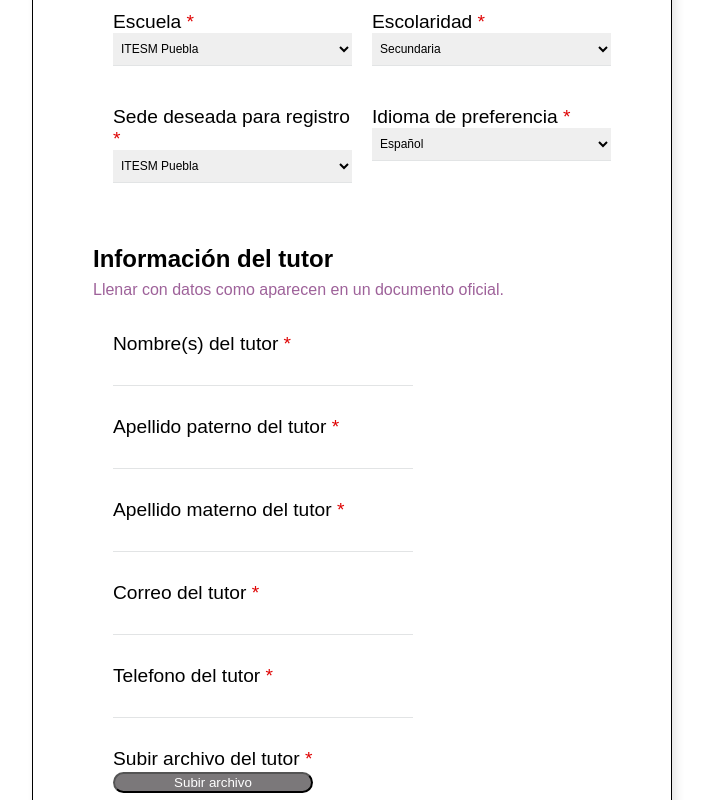
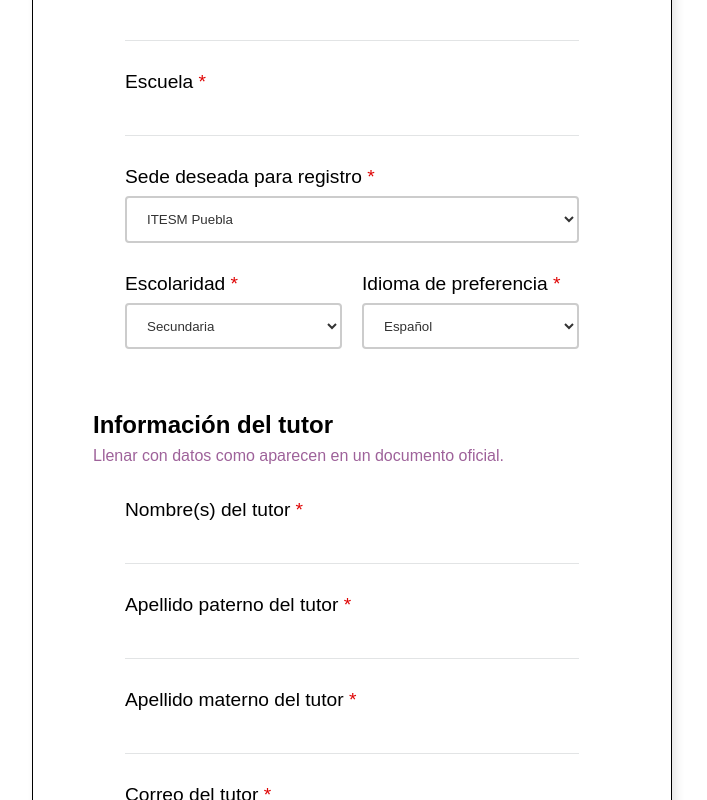
Before and after one commit to anhuar-ma/PatronesHermosos, a React (Vite) app in the folder client/: page /participante in a window 1280 px wide. Shown: the part 840-1640 px from the top of the page, without its empty margins (288-995 px from the left). Built offline with nearby package versions, Linux system fonts and the light colour scheme.

Commit message:
Participantes Forms ready all devices

```diff
--- a/client/src/Home.css
+++ b/client/src/Home.css
@@ -1,4 +1,4 @@
-/* .perfil{
+.perfil{
     background-image: url(assets/ImgInicio.png);
     background-repeat: no-repeat;
     background-size: cover;
@@ -15,4 +15,4 @@
         background-position: 15% center;
     }
 
-} */
+}
--- a/client/src/RegistroParticipantes.jsx
+++ b/client/src/RegistroParticipantes.jsx
@@ -43,36 +43,34 @@ export default function RegistroParticipantes(){
                                 <input name="edad" type="number" />
                             </label>
 
-                            <div className="input-row">
+
                                 <label>
                                     Escuela <span className="mandatory">*</span><br />
-                                    <select name="escuela">
+                                    <input name="escuela" />
+                                </label>
+                                <label>
+                                    Sede deseada para registro <span className="mandatory">*</span><br />
+                                    <select name="sede_deseada" className='select-personalizado' id='sede_deseada'>
                                         <option>ITESM Puebla</option>
                                         <option>ITESM Monterrey</option>
                                     </select>
                                 </label>
 
-                                <label>
+
+
+                            <div className="input-row">
+                            <label>
                                     Escolaridad <span className="mandatory">*</span><br />
-                                    <select name="escolaridad">
+                                    <select name="escolaridad" className='select-personalizado'>
                                         <option>Secundaria</option>
                                         <option>Preparatoria</option>
                                     </select>
                                 </label>
-                            </div>
 
-                            <div className="input-row">
-                                <label>
-                                    Sede deseada para registro <span className="mandatory">*</span><br />
-                                    <select name="sede_deseada">
-                                        <option>ITESM Puebla</option>
-                                        <option>ITESM Monterrey</option>
-                                    </select>
-                                </label>
 
                                 <label>
                                     Idioma de preferencia <span className="mandatory">*</span><br />
-                                    <select name="idioma">
+                                    <select name="idioma" className='select-personalizado'>
                                         <option>Español</option>
                                         <option>Inglés</option>
                                     </select>
@@ -113,7 +111,7 @@ export default function RegistroParticipantes(){
                             <label>
                                 Telefono del tutor <span className='mandatory'>*</span>
                                 <br />
-                                <input name="edad" type="number" />
+                                <input name="edad" type="tel" />
                             </label>
                             <label>
                                 Subir archivo del tutor <span className='mandatory'>*</span>
--- a/client/src/components/Navbar.jsx
+++ b/client/src/components/Navbar.jsx
@@ -44,13 +44,11 @@ const NavContainer = styled.nav`
   justify-content: space-between;
   position: relative;
 
-
-
   .logo-container {
     display: flex;
     align-items: center;
     gap: 15px;
-    z-index: 10;
+    z-index: 5;
   }
 
   img {
@@ -116,16 +114,17 @@ const NavContainer = styled.nav`
     cursor: pointer;
     z-index: 20;
 
-    @media (min-width: 1024px) {
+    @media (min-width: 1025px) {
       display: none;
     }
   }
-  @media (min-width: 1024px) {
+  @media (min-width: 1025px) {
     .links {
       margin-left: 2rem;
     }
   }
-  @media (max-width: 768px) {
+
+  @media (max-width: 1024px) {
     .links {
       position: fixed;
       top: 0;
@@ -141,17 +140,47 @@ const NavContainer = styled.nav`
       opacity: 0;
       pointer-events: none;
       transition: transform 0.3s ease, opacity 0.3s ease;
-      z-index: 30;
+      z-index: 5;
       padding-top: 4rem;
       gap: 2rem;
       padding-left: 3rem;
     }
+
 
     .links.active {
       transform: translateY(0);
       opacity: 1;
       pointer-events: all;
     }
+    h1 {
+      color: white;
+      font-size: 1.8rem;
+      font-weight: 400;
+      white-space: nowrap;
+      font-weight: bold;
+    }
+    span {
+      color: white;
+      display: block;
+      font-weight: bold;
+      margin-left: 30px;
+      font-size: 1.8rem;
+    }
+    img {
+      width: 70px;
+      height: auto;
+    }
+      @keyframes fadeInSlide {
+    from {
+      opacity: 0;
+      transform: translateX(-30px);
+    }
+    to {
+      opacity: 1;
+      transform: translateX(0);
+    }
+  }
+  @media (max-width: 767px) {
     h1 {
       color: white;
       font-size: 1rem;
@@ -165,19 +194,6 @@ const NavContainer = styled.nav`
       font-weight: bold;
       margin-left: 30px;
       font-size: 1rem;
-    }
-    img {
-      width: 70px;
-      height: auto;
-    }
-      @keyframes fadeInSlide {
-    from {
-      opacity: 0;
-      transform: translateX(-30px);
-    }
-    to {
-      opacity: 1;
-      transform: translateX(0);
     }
   }
     .link {
--- a/client/src/registros.css
+++ b/client/src/registros.css
@@ -31,8 +31,9 @@
     margin: 20px;
     box-shadow: 4px 4px 10px rgba(0, 0, 0, 0.1);
     background-color: white;
-    margin-top: 5rem;
+
 }
+
 
 
 .titulo{
@@ -63,43 +64,20 @@ h4{
 
 .form {
     justify-content: center;
-    padding-left: 20px;
+    padding-left: 2rem;
+    padding-right: 2rem;
     margin-top: 20px;
 }
 
-.input-row {
-    display: flex;
-    gap: 20px;
-    margin-bottom: 10px;
-}
 
-
-.input-row label {
-    flex: 1;
-    display: flex;
-    flex-direction: column;
-}
 input {
     border: none;
     border-bottom: 1px solid #E2E4E5;
     padding: 8px 4px;
-    font-size: 12px;
     width: 300px;
 }
 
 select {
-    border: none;
-    border-bottom: 1px solid #E2E4E5;
-    padding: 8px 4px;
-    font-size: 12px;
-    width: 300px;
-}
-
-.input-row select {
-    border: none;
-    border-bottom: 1px solid #E2E4E5;
-    padding: 8px 4px;
-    font-size: 12px;
     width: 100%;
 }
 
@@ -108,11 +86,14 @@ select {
 }
 
 .gray-button{
-    border-radius: 500px;
-    width: 200px;
+    border-radius: 8px;
+    width: 60%;
+    height: 2rem;
     background-color: #7B787A;
     color: #FFFFFF;
+    margin-top: 0.5rem;
 }
+
 
 .submit{
     display: flex;
@@ -130,3 +111,128 @@ select {
     background-color: #9E629A;
     color: #FFFFFF;
 }
+.select-personalizado {
+    background-color: #fff;
+    border: 2px solid #ccc;
+    border-radius: 4px;
+    padding: 0.8rem 1rem;
+    color: #333;
+    outline: none;
+    margin-top: 0.5rem;
+  }
+
+
+
+/* Laptop */
+@media (min-width: 1025px)  {
+    .card {
+        margin-top: 5rem;
+    }
+    .input-row {
+        display: flex;
+        gap: 20px;
+        margin-bottom: 10px;
+    }
+    .input-row label {
+        flex: 1;
+        /* display: flex; */
+        flex-direction: column;
+    }
+    input{
+        margin-top: 0.5rem;
+        font-size: 1rem;
+        width: 100%;
+    }
+
+}
+
+/*  ipad */
+@media (max-width: 1024px ) and (min-width: 767px)  {
+    .card {
+        width: 80%;
+        padding: 2rem 3.5rem;
+        margin-top: 4rem;
+    }
+
+    .titulo{
+        font-size: 1.5rem;
+    }
+
+    .input-row label {
+        flex: 1;
+        /* display: flex; */
+        flex-direction: column;
+    }
+    input{
+        margin-top: 0.5rem;
+        font-size: 1rem;
+        width: 70%;
+    }
+    select{
+        width: 70%;
+    }
+}
+
+/* bigger mobiles */
+
+@media (max-width: 767px) and (min-width: 410px){
+    .card {
+        width: 90%;
+        padding: 2rem;
+    }
+    .titulo{
+        font-size: 1.2rem;
+    }
+    .form {
+        justify-content: center;
+        padding-left: 1rem;
+        padding-right: 1rem;
+    }
+    input{
+        margin-top: 0.5rem;
+        font-size: 1rem;
+        width: 100%;
+    }
+    .select-personalizado{
+        font-size: 1rem;
+    }
+
+}
+
+/* little mobiles */
+@media (max-width: 409px) {
+    .card {
+        width: 90%;
+        padding: 1.5rem;
+    }
+    .titulo{
+        font-size: 1.1rem;
+    }
+    h4{
+        font-size: 1rem;
+    }
+    .instructions{
+        font-weight: normal;
+        font-size: 0.8rem;
+        color: #9E629A;
+    }
+    .form {
+        justify-content: center;
+        padding-left: 1rem;
+        padding-right: 1rem;
+    }
+    input {
+        margin-top: 0.5rem;
+        width: 100%;
+        font-size: 0.75rem;
+    }
+    .form label {
+        display: block;
+        margin-bottom: 2.3rem;
+        font-size: 0.9rem;
+    }
+    .gray-button{
+        margin-top: 0.5rem;
+    }
+
+}
```
Also changed, not shown: client/src/App.jsx (indentation only).
